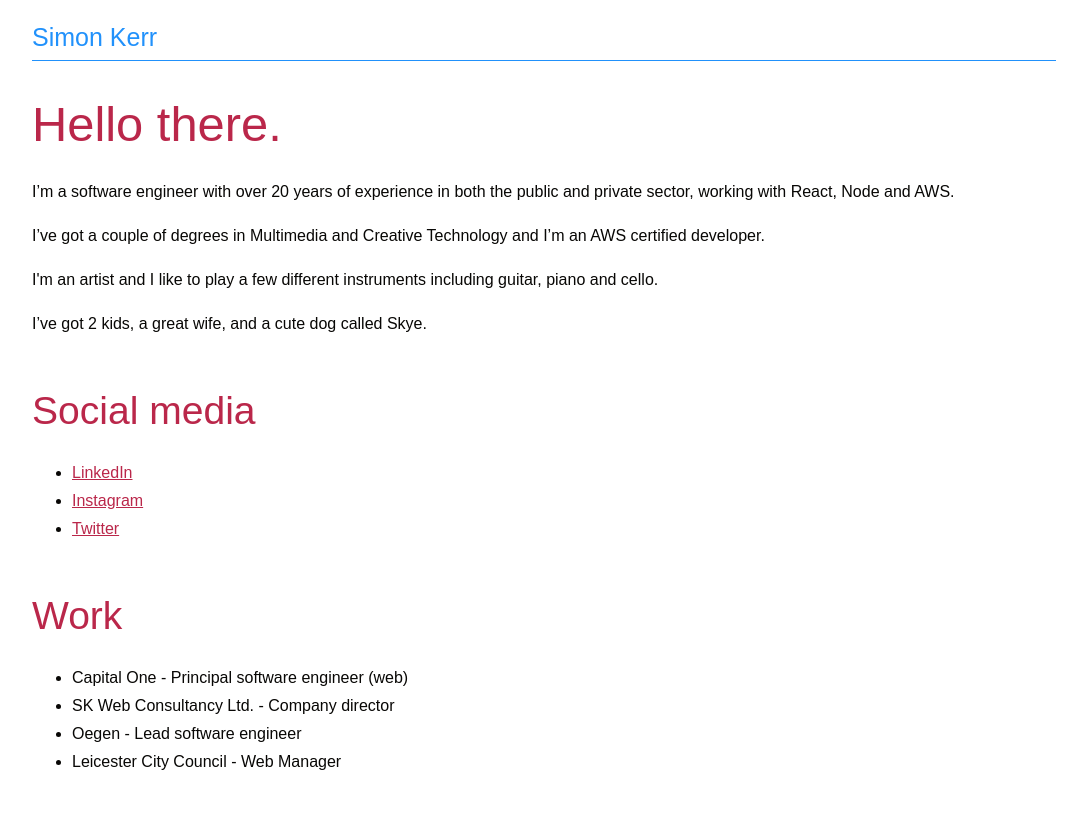
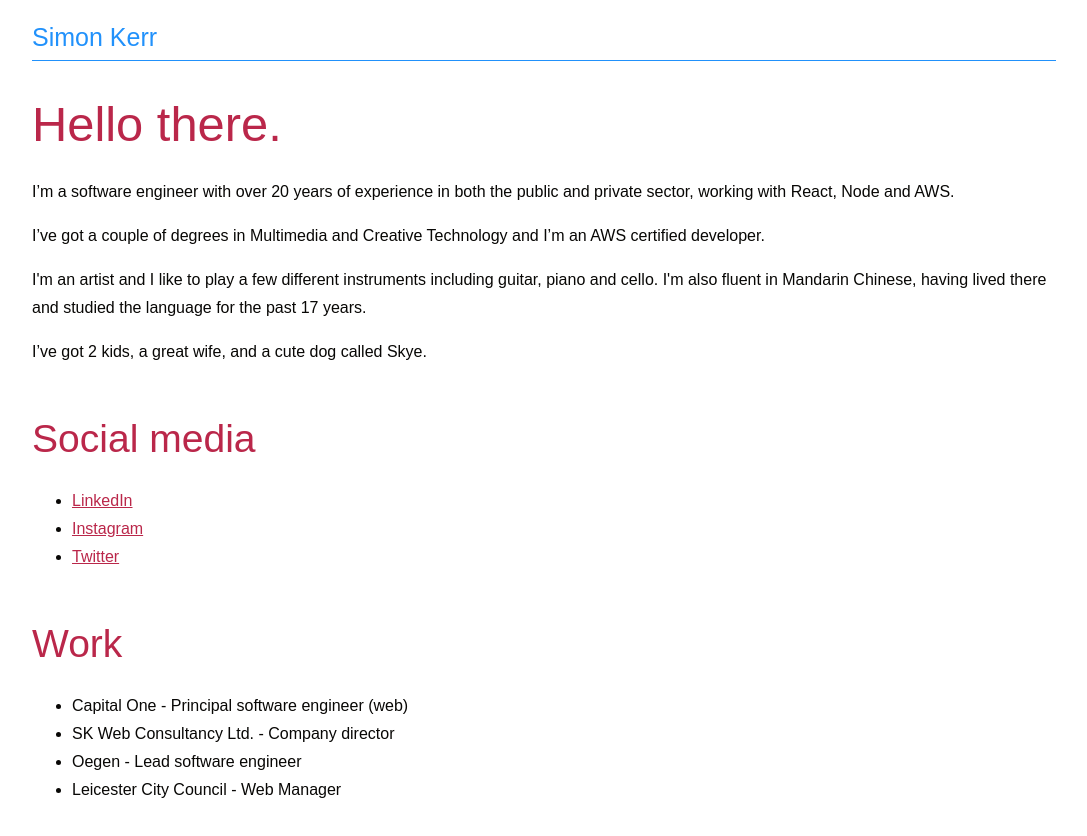
Before and after one commit to simonpkerr/simonpkerr.github.io, a Gatsby site: page / in a window 1280 px wide. Shown: the whole page, without its empty margins (96-1183 px from the left). Before the commit the page ends 808 px from the top, so only its background shows below. Built offline with nearby package versions, Linux system fonts and the light colour scheme; Gatsby itself is replaced by a stand-in of ours; a web font is replaced by a local one.

Commit message:
minor update

```diff
--- a/src/pages/index.js
+++ b/src/pages/index.js
@@ -17,7 +17,8 @@ const IndexPage = () => (
     </p>
     <p>
       I'm an artist and I like to play a few different instruments including
-      guitar, piano and cello.
+      guitar, piano and cello. I'm also fluent in Mandarin Chinese, having lived
+      there and studied the language for the past 17 years.
     </p>
     <p>I&rsquo;ve got 2 kids, a great wife, and a cute dog called Skye.</p>
     <h2>Social media</h2>
```
